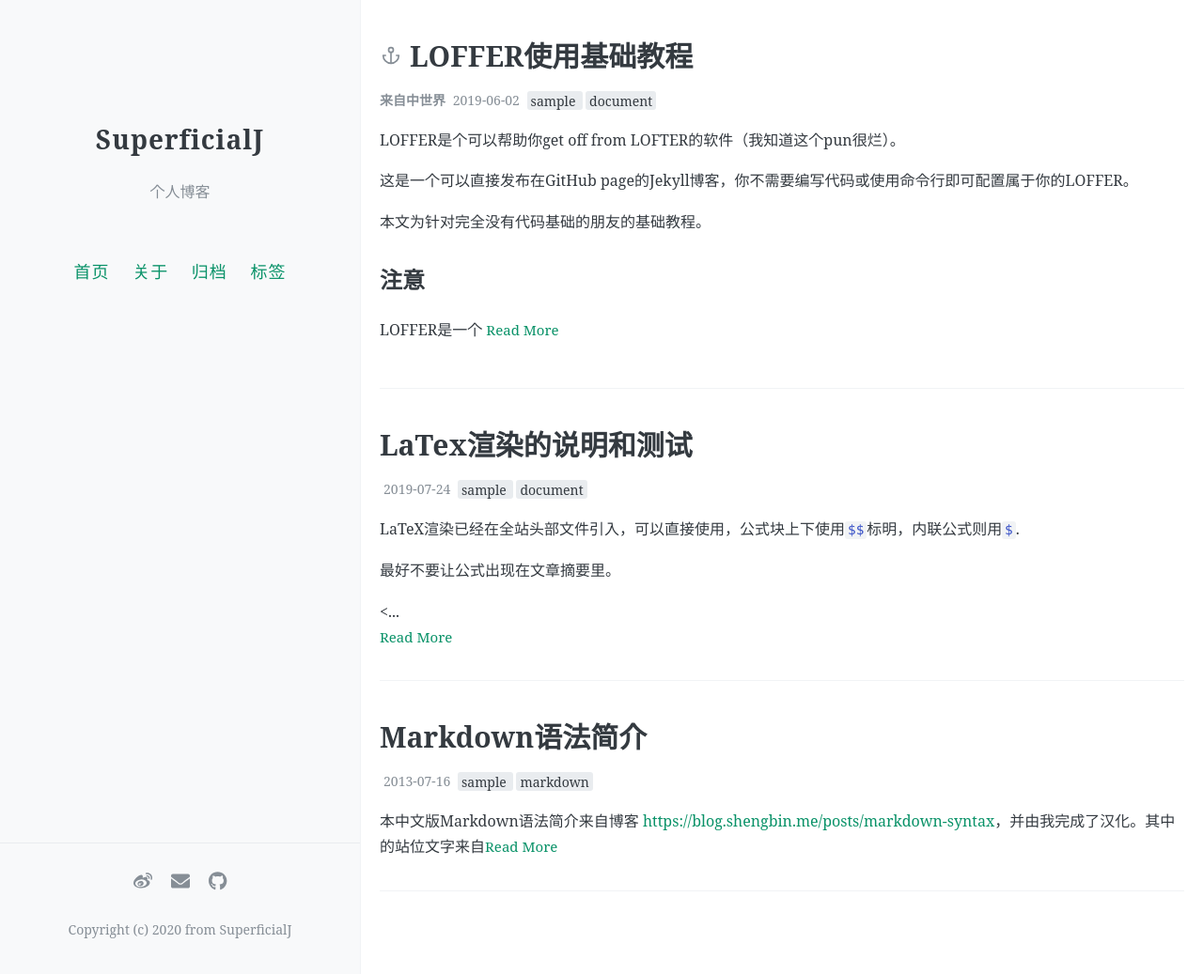
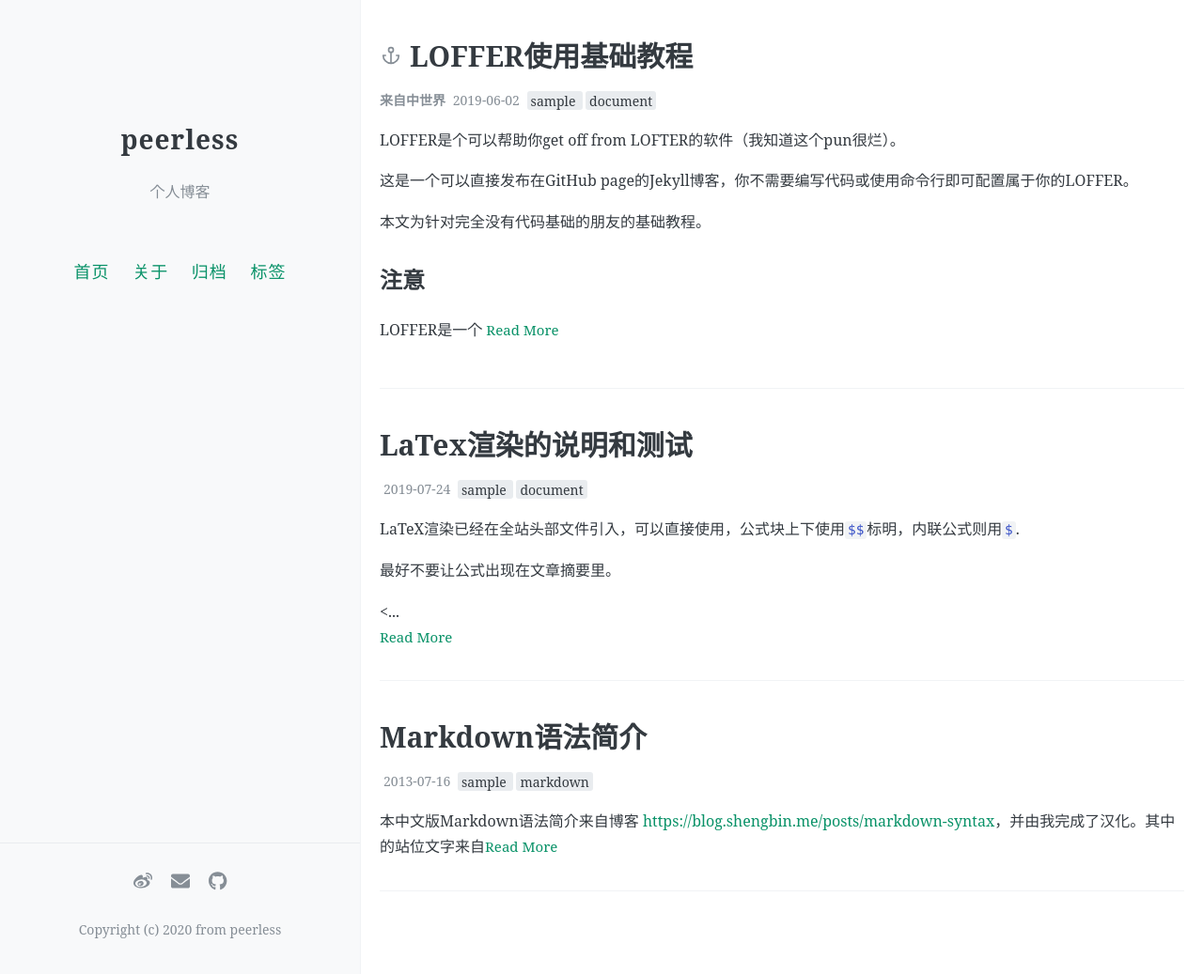
Before and after one commit to SuperficialJ/SuperficialJ.github.io, a Jekyll site: the page built from index.html, in a window 1280 px wide and 1037 px high. Shown: the whole window at 94% size. Built offline with Jekyll 4.4.1, drawn with Linux system fonts in a browser that asks for light colours; the list of posts is cut into pages by our own code; comment, search, counter and statistics services are not loaded.

Commit message:
Update _config.yml

```diff
--- a/_config.yml
+++ b/_config.yml
@@ -7,7 +7,7 @@
 # 井号后面的文字是说明文档，不会被程序读取。
 
 # 描述/签名
-name: SuperficialJ
+name: peerless
 description: 个人博客
 
 # 输入你的网站域名（如果你没有添加自己的域名，而是直接用GitHub pages分配的域名的话可以省略）
@@ -52,10 +52,10 @@ footer-links:
   weibo: frommidworld #请输入你的微博个性域名 https://www.weibo.com/<thispart>
   behance: # https://www.behance.net/<>
   dribbble: # https://dribbble.com/<>
-  email: fromendworld@outlook.com
+  email: q3473224712@outlook.com
   facebook: #https://www.facebook.com/<>
   flickr: #https://www.flickr.com/<>
-  github: FromEndWorld/loffer #https://github.com/<>
+  github: SuperficialJ/ #https://github.com/<>
   instagram: #https://instagram.com/<>
   linkedin: #https://www.linkedin.com/in/<>
   pinterest: #https://www.pinterest.com/<>
@@ -66,14 +66,14 @@ footer-links:
   youtube: # channel/<your_long_string> or user/<user-name>
 
 # 站点页脚的文字
-footer-text: Copyright (c) 2020 from SuperficialJ
+footer-text: Copyright (c) 2020 from peerless
 
 #
 # 评论，注意，请不要同时添加多种不同的评论区
 #
 
 # 输入Disqus shortname，即可添加评论区
-disqus: loffer #shortname
+disqus: peerless #shortname
 
 # 输入Gitalk相关设定，即可添加评论区，具体请看教程
 gitalk:
```
